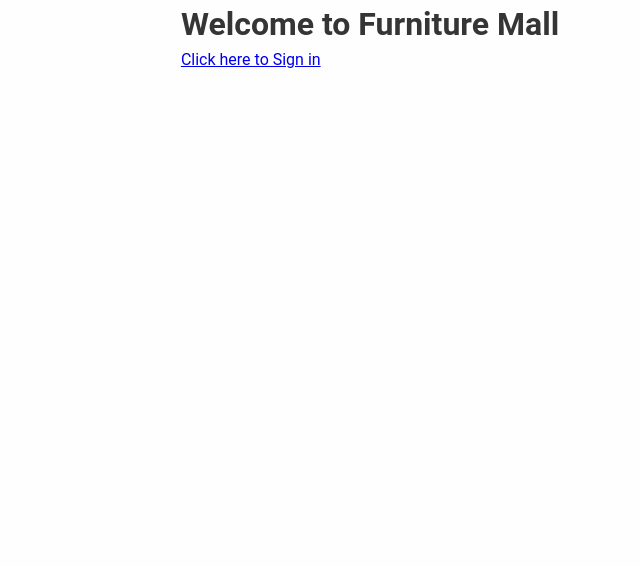
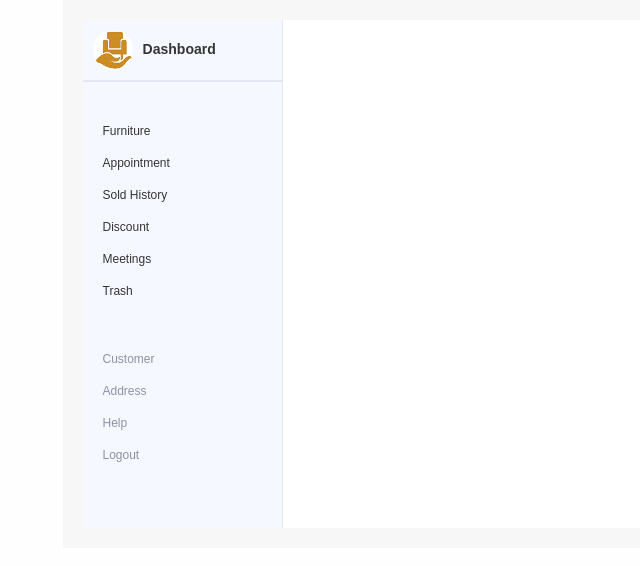
Before and after one commit to anbehindY/funiture-mall-frontend, a React (Create React App) app: page / in a window 1280 px wide. Shown: the top 566 px of the page, without its empty margins (270-910 px from the left). Built offline with nearby package versions, Linux system fonts and the light colour scheme.

Commit message:
Update home page

```diff
--- a/src/components/dashboard/home.js
+++ b/src/components/dashboard/home.js
@@ -1,9 +1,14 @@
-import { Link } from 'react-router-dom';
+import { DashboardProvider } from './dashboardprovider';
+import Dashboard from './dashboard';
 
-const Home = () => (
-  <div>
-    <h1>Welcome to Furniture Mall</h1>
-    <Link to="/login">Click here to Sign in</Link>
-  </div>
-);
+const Home = (data) => {
+  const { children } = data;
+  return (
+    <DashboardProvider>
+      {children}
+      <Dashboard />
+    </DashboardProvider>
+  );
+};
+
 export default Home;
```
